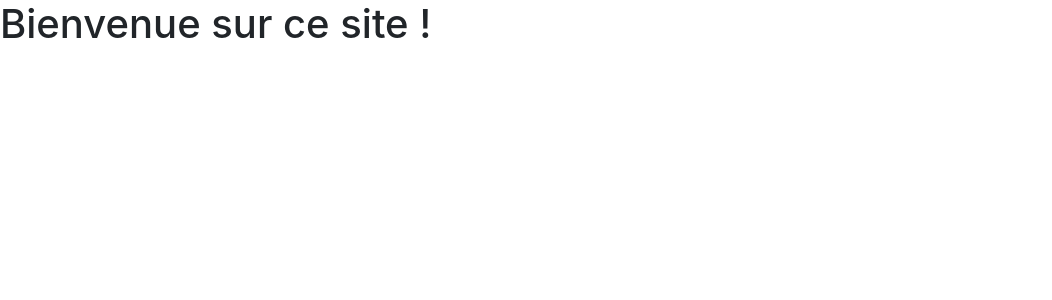
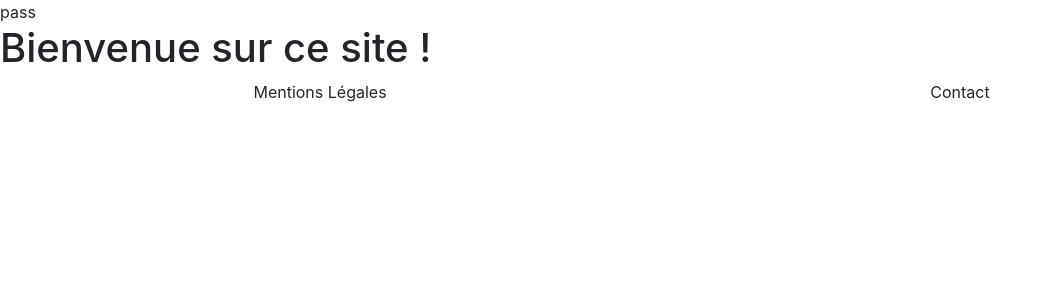
Before and after one commit to AlexBardDev/Project_8_OC, a Django app: page / in a window 1280 px wide. Shown: the top 300 px of the page, without its empty margins (0-1052 px from the left). Run offline with Django 3.2, Linux system fonts and the light colour scheme; some libraries are stand-ins or nearby versions.

Commit message:
footer added

```diff
--- a/pur_beurre_project/food_substitute/templates/food_substitute/base.html
+++ b/pur_beurre_project/food_substitute/templates/food_substitute/base.html
@@ -9,7 +9,21 @@
     </head>
 
     <body>
-   	{% block content %}{% endblock %}
+	<div class="container-fluid">
+		<header class="row">
+			pass
+		</header>
+
+		<section class="row">
+			{% block content %}{% endblock %}
+		</section>
+
+		<footer class="row text-center">
+			<p class="col-lg-6">Mentions Légales</p>
+			<p class="col-lg-6">Contact</p>
+		</footer>
+	</div>
+
 	<script src="https://code.jquery.com/jquery-3.2.1.slim.min.js" integrity="sha384-KJ3o2DKtIkvYIK3UENzmM7KCkRr/rE9/Qpg6aAZGJwFDMVNA/GpGFF93hXpG5KkN" crossorigin="anonymous"></script>
 	<script src="https://cdnjs.cloudflare.com/ajax/libs/popper.js/1.12.9/umd/popper.min.js" integrity="sha384-ApNbgh9B+Y1QKtv3Rn7W3mgPxhU9K/ScQsAP7hUibX39j7fakFPskvXusvfa0b4Q" crossorigin="anonymous"></script>
 	<script src="https://maxcdn.bootstrapcdn.com/bootstrap/4.0.0/js/bootstrap.min.js" integrity="sha384-JZR6Spejh4U02d8jOt6vLEHfe/JQGiRRSQQxSfFWpi1MquVdAyjUar5+76PVCmYl" crossorigin="anonymous"></script>
```
